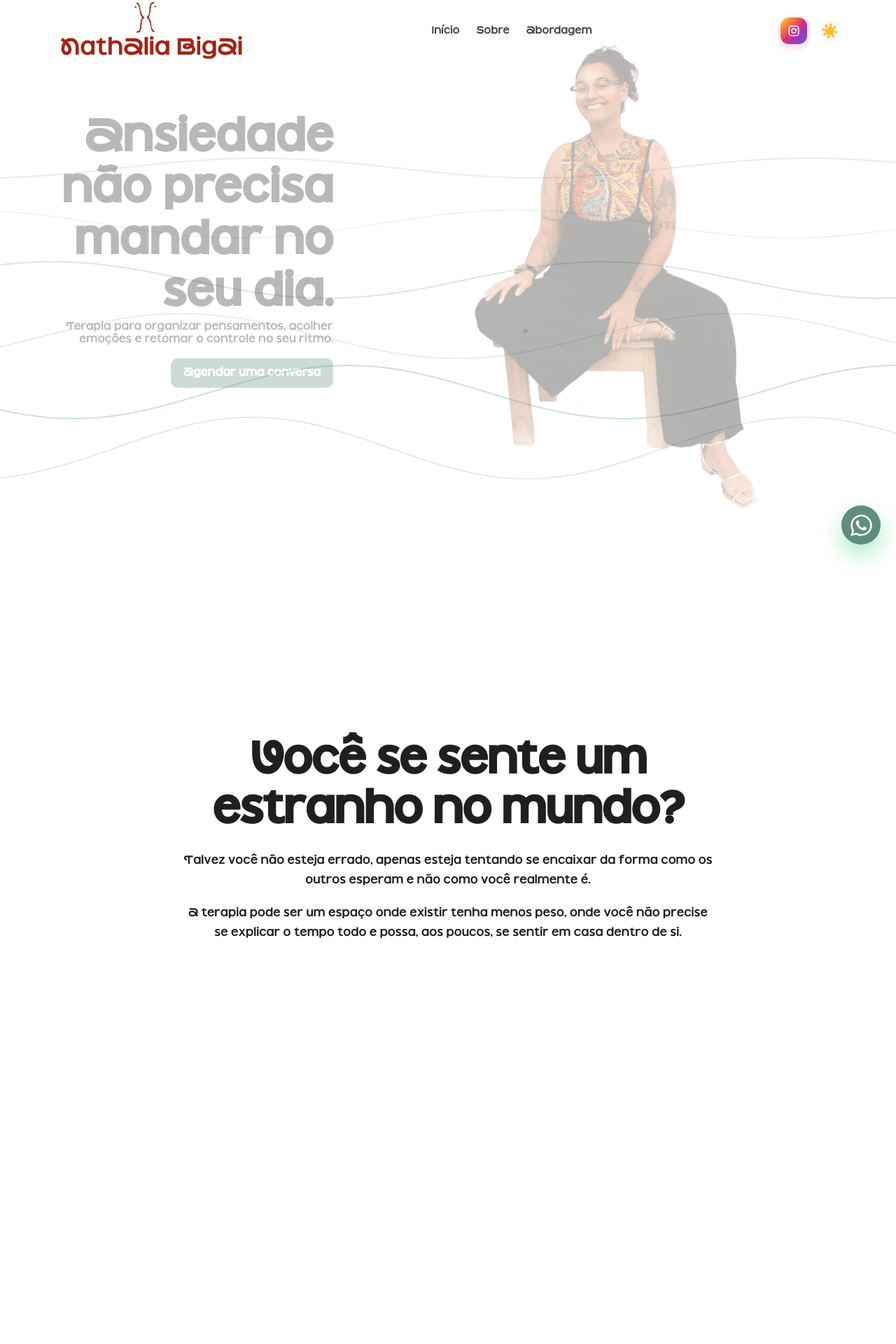
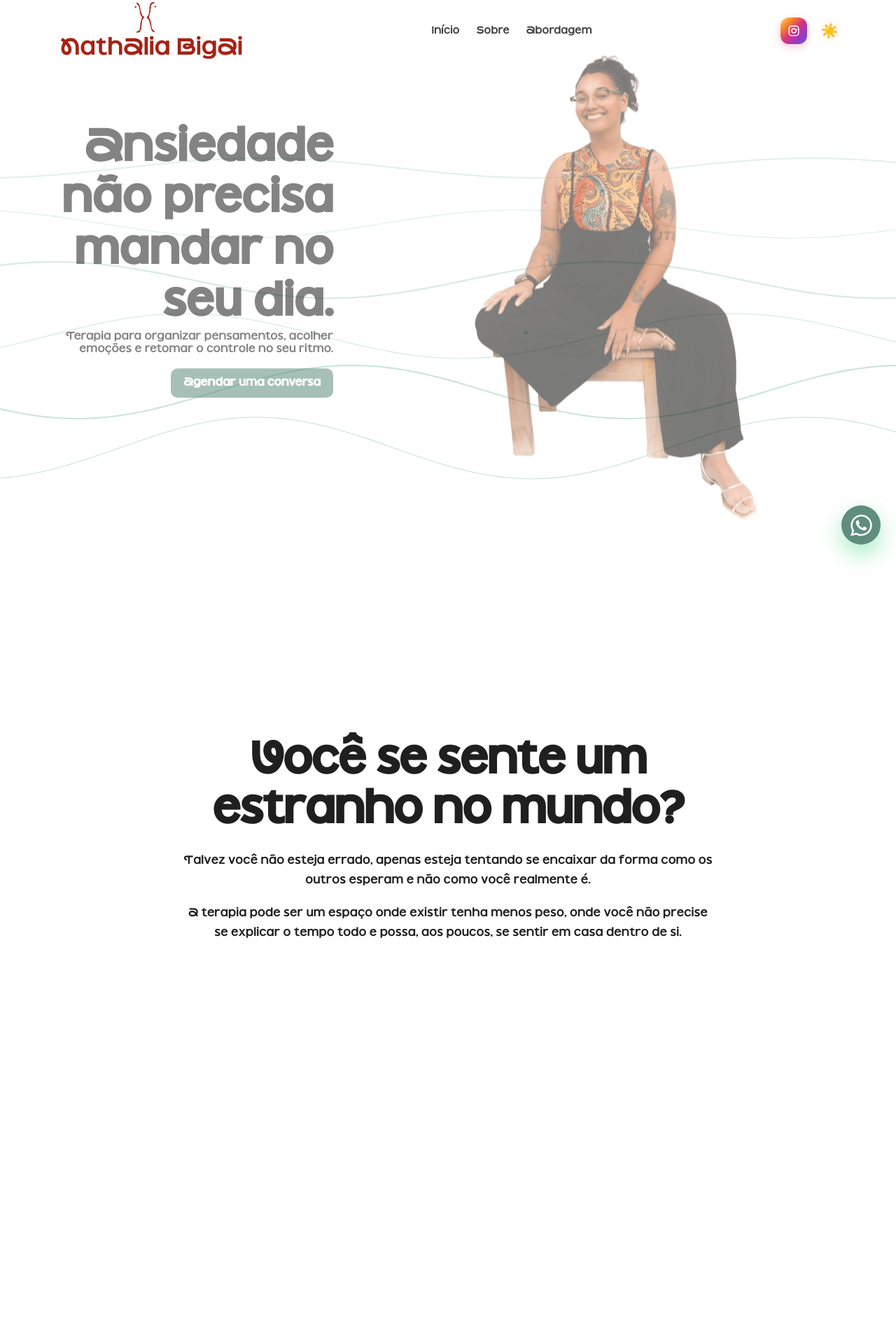
Before and after one commit to mathbigai/site-nathy, a React (Vite) app: page / in a window 1280 px wide. Shown: the top 1920 px of the page at 70% size. Built offline with nearby package versions, Linux system fonts and the light colour scheme.

Commit message:
feat: Ajusta a velocidade que o embaralhamento ocorre

```diff
--- a/src/styles/sections/hero.scss
+++ b/src/styles/sections/hero.scss
@@ -1,6 +1,6 @@
 .hero-text-scroll {
   position: relative;
-  height: 220vh;
+  height: 180vh;
   background: var(--bg);
 }
 
```
